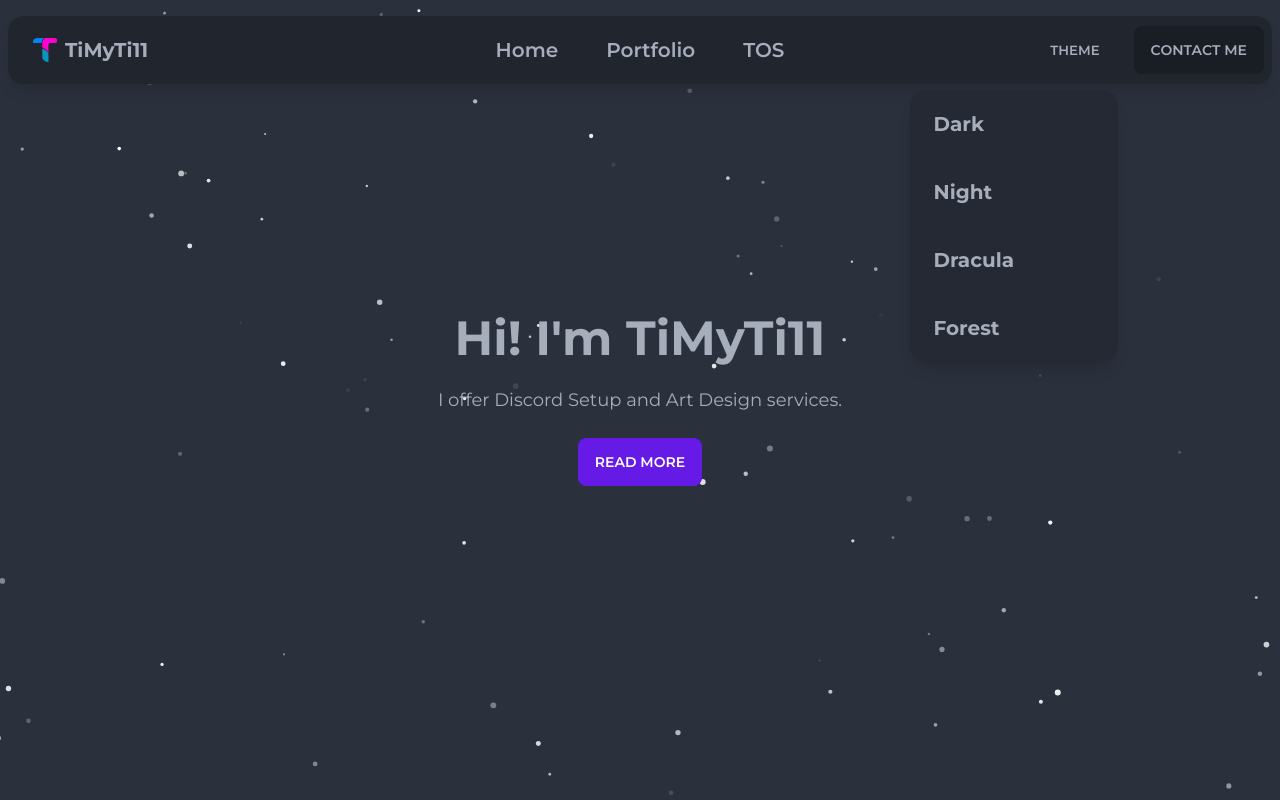
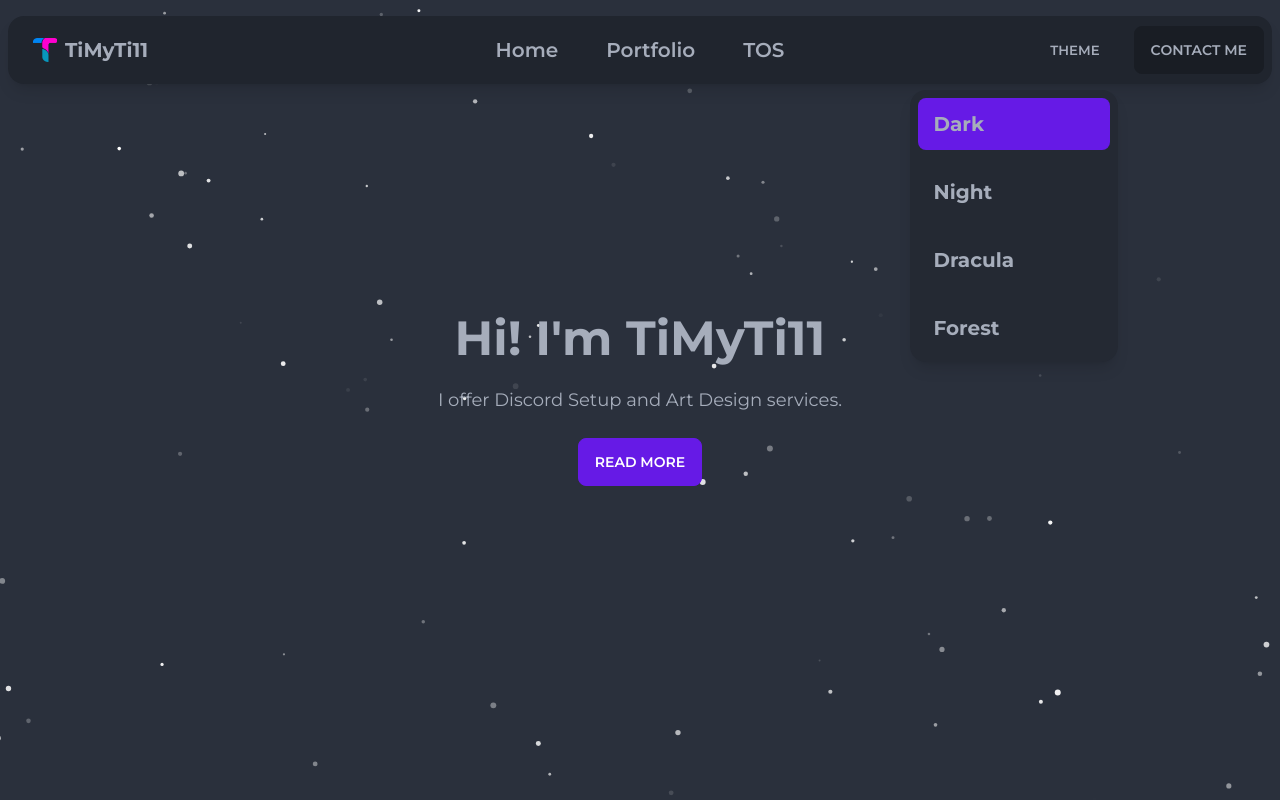
Before and after one commit to TiMyTi11/timyti11-website, a Next.js app: page / in a window 1280 px wide. Both pictures are taken after a click on the label "THEME". Shown: the top 800 px of the page. Built offline with nearby package versions, Linux system fonts and the light colour scheme.

Commit message:
Also add proper code below

```diff
--- a/components/NavBar.tsx
+++ b/components/NavBar.tsx
@@ -101,16 +101,16 @@ export default function NavBar({theme, setTheme}: {theme: string, setTheme: Disp
                         <label tabIndex={0} className="btn btn-ghost rounded-btn">Theme</label>
                         <ul tabIndex={0} className="menu dropdown-content p-2 shadow-lg bg-base-200 rounded-box w-52 mt-4 font-bold">
                             <li className="pb-2">
-                                <button onClick={() => setTheme("dark")}>Dark</button>
+                                <button className={theme === "dark" ? "btn-primary" : ""} onClick={() => setTheme("dark")}>Dark</button>
                             </li>
                             <li className="py-2">
-                                <button onClick={() => setTheme("night")}>Night</button>
+                                <button className={theme === "night" ? "btn-primary" : ""} onClick={() => setTheme("night")}>Night</button>
                             </li>
                             <li className="py-2">
-                                <button onClick={() => setTheme("dracula")}>Dracula</button>
+                                <button className={theme === "dracula" ? "btn-primary" : ""} onClick={() => setTheme("dracula")}>Dracula</button>
                             </li>
                             <li className="pt-2">
-                                <button onClick={() => setTheme("forest")}>Forest</button>
+                                <button className={theme === "forest" ? "btn-primary" : ""} onClick={() => setTheme("forest")}>Forest</button>
                             </li>
                         </ul>
                     </div>
```
